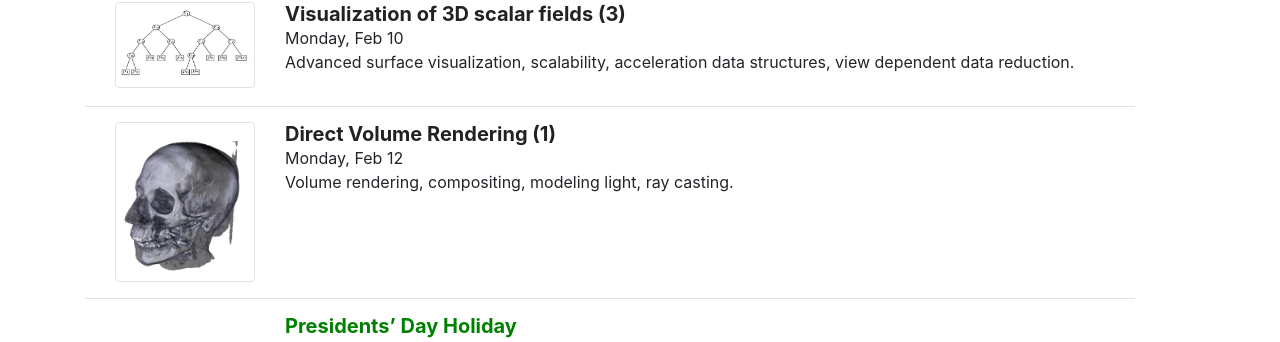
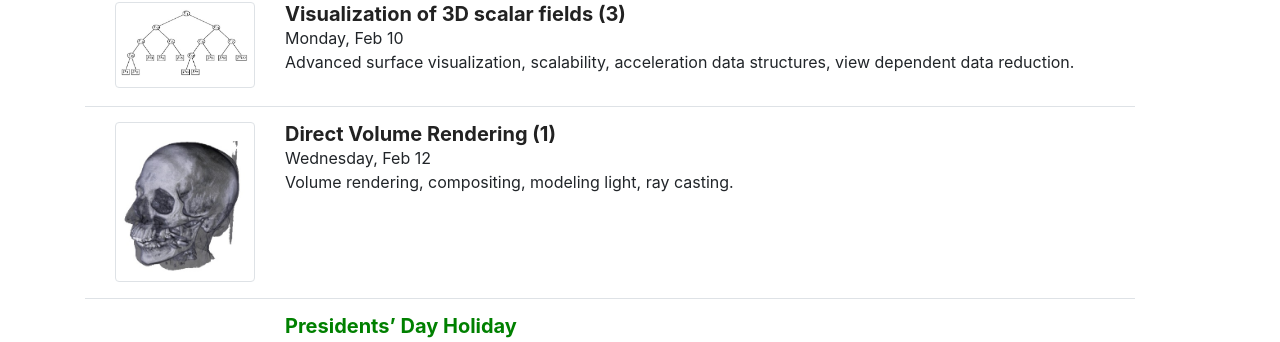
Before and after one commit to ComputingElevatedLab/sciviscourse, a Jekyll site: the page built from _pages/schedule.md, in a window 1280 px wide and 900 px high, scrolled down 1832 px. Shown: the part 112-454 px from the top of the window. Built offline with Jekyll 4.4.1, drawn with Linux system fonts in a browser that asks for light colours.

Commit message:
update schedule

```diff
--- a/_data/schedule.yml
+++ b/_data/schedule.yml
@@ -53,7 +53,7 @@
   image: ../images/schedule/kdtree.jpg
 
 - name: Direct Volume Rendering (1)
-  date: Monday, Feb 12
+  date: Wednesday, Feb 12
   description: Volume rendering, compositing, modeling light, ray casting.
   image: ../images/schedule/vrendering.jpg
 
```
